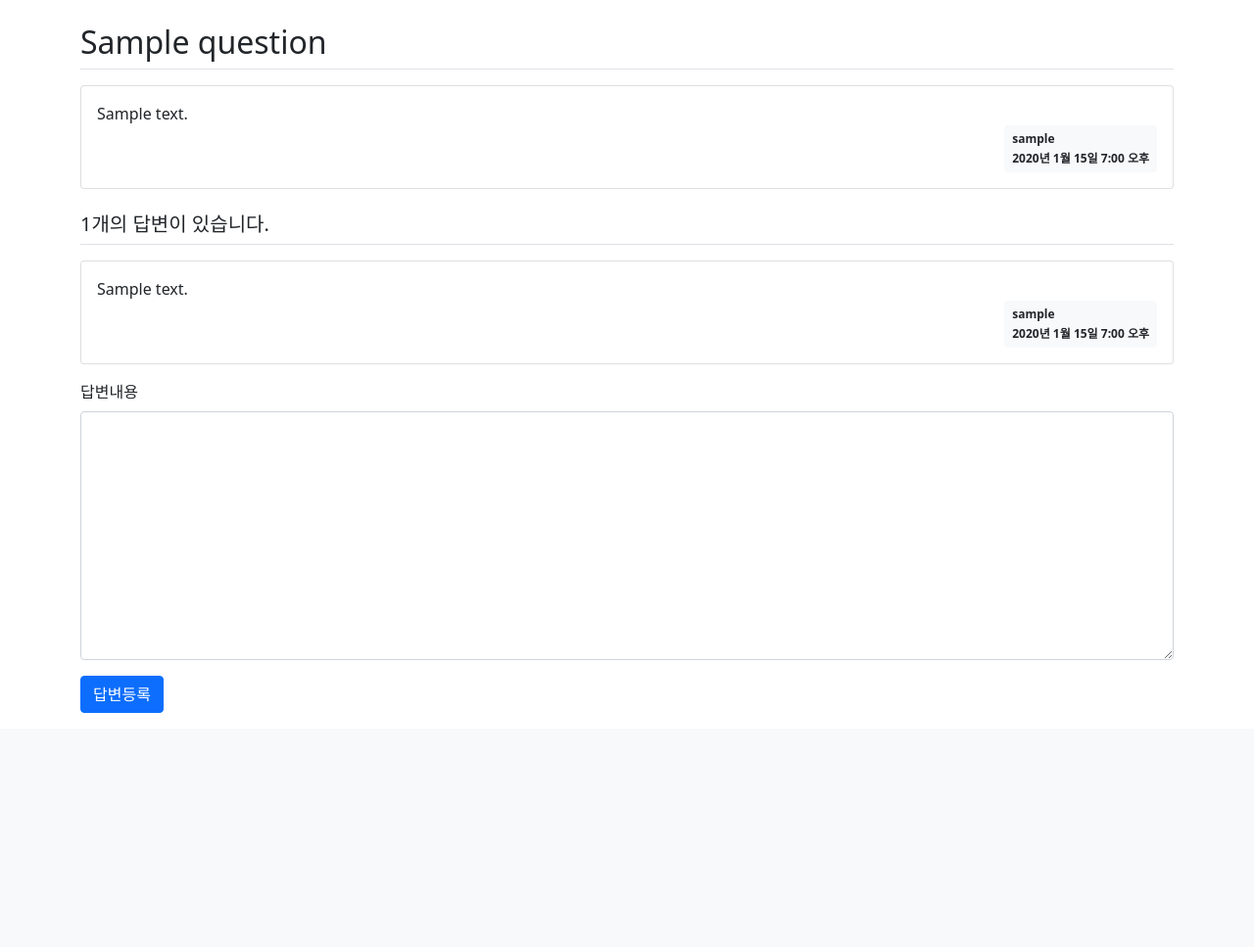
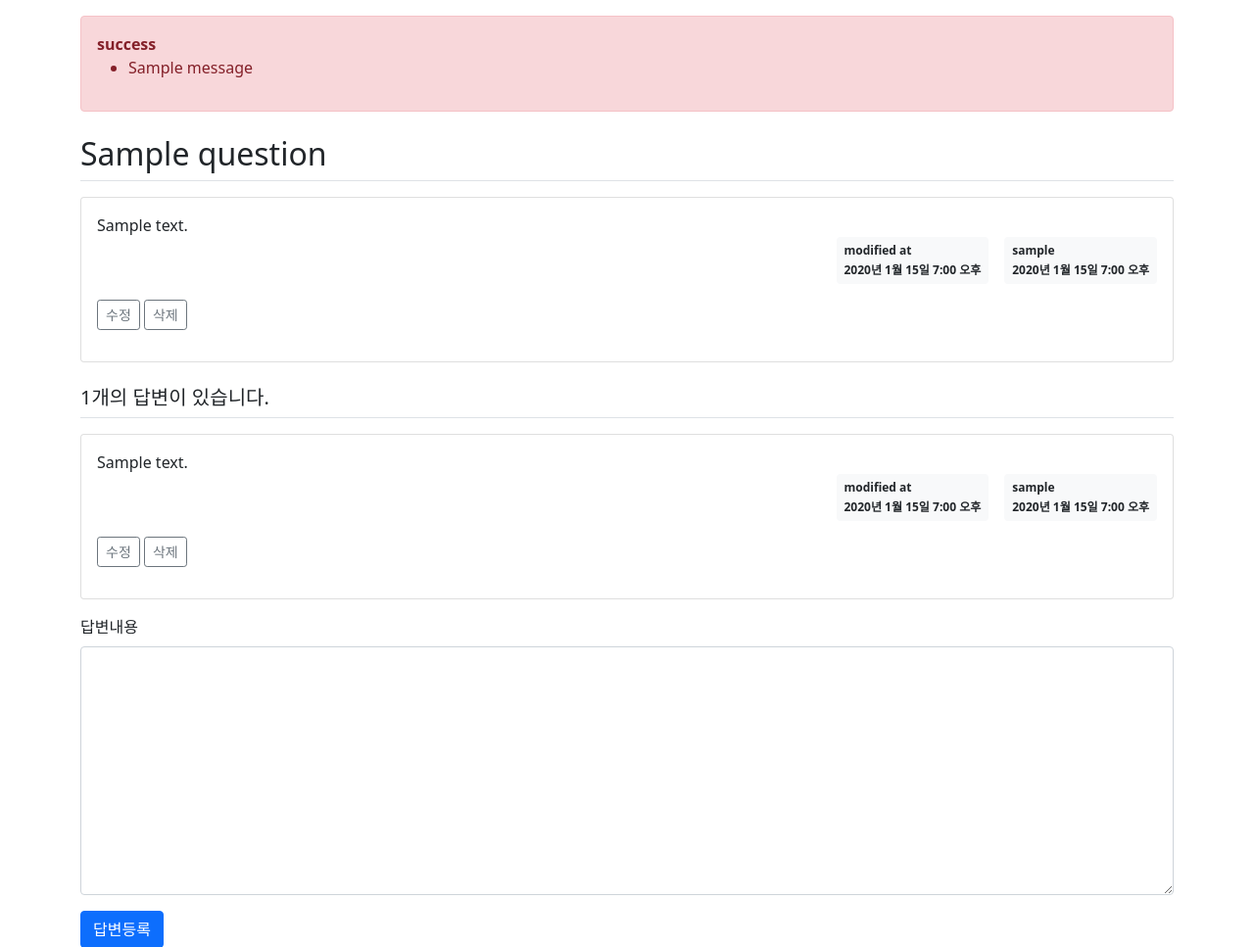
Before and after one commit to jwl22/learn-programming, a Django app: page /pybo/1/ in a window 1280 px wide. Shown: the part 57-1024 px from the top of the page at 98% size. Before the commit the page ends 785 px from the top, so only its background shows below. Run offline with Django 4.2, Linux system fonts and the light colour scheme; a user stored in the database is signed in; tables that the repository leaves empty hold one stand-in row (values such as "Sample post"); one stand-in notice (Sample message) is shown; some libraries are stand-ins or nearby versions.

Commit message:
Add answer modify/delete

```diff
--- a/pybo/models.py
+++ b/pybo/models.py
@@ -10,6 +10,7 @@ class Question(models.Model):
     author = models.ForeignKey(User, on_delete=models.CASCADE)
     subject = models.CharField(max_length=200)
     content = models.TextField()
+    modify_date = models.DateTimeField(null=True, blank=True)
     create_date = models.DateTimeField()
 
     def __str__(self):
@@ -20,4 +21,5 @@ class Answer(models.Model):
     author = models.ForeignKey(User, on_delete=models.CASCADE)
     question = models.ForeignKey(Question, on_delete=models.CASCADE)
     content = models.TextField()
+    modify_date = models.DateTimeField(null=True, blank=True)
     create_date = models.DateTimeField()
--- a/pybo/urls.py
+++ b/pybo/urls.py
@@ -10,4 +10,12 @@ urlpatterns = [
     path('answer/create/<int:question_id>/',
          views.answer_create, name='answer_create'),
     path('question/create/', views.question_create, name='question_create'),
+    path('question/modify/<int:question_id>/',
+         views.question_modify, name='question_modify'),
+    path('question/delete/<int:question_id>/',
+         views.question_delete, name='question_delete'),
+    path('answer/modify/<int:answer_id>/',
+         views.answer_modify, name='answer_modify'),
+    path('answer/delete/<int:answer_id>/',
+         views.answer_delete, name='answer_delete'),
 ]
--- a/pybo/views.py
+++ b/pybo/views.py
@@ -1,10 +1,11 @@
 from django.shortcuts import render, get_object_or_404, redirect
 from django.http import HttpResponseNotAllowed
 from django.utils import timezone
-from .models import Question
+from .models import Question, Answer
 from .forms import QuestionForm, AnswerForm
 from django.core.paginator import Paginator
 from django.contrib.auth.decorators import login_required
+from django.contrib import messages
 
 # Create your views here.
 
@@ -56,3 +57,61 @@ def question_create(request):
         form = QuestionForm()
     context = {'form': form}
     return render(request, 'pybo/question_form.html', context)
+
+
+@login_required(login_url='common:login')
+def question_modify(request, question_id):
+    question = get_object_or_404(Question, pk=question_id)
+    if request.user != question.author:
+        messages.error(request, '수정권한이 없습니다')
+        return redirect('pybo:detail', question_id=question.id)
+    if request.method == "POST":
+        form = QuestionForm(request.POST, instance=question)
+        if form.is_valid():
+            question = form.save(commit=False)
+            question.modify_date = timezone.now()  # 수정일시 저장
+            question.save()
+            return redirect('pybo:detail', question_id=question.id)
+    else:
+        form = QuestionForm(instance=question)
+    context = {'form': form}
+    return render(request, 'pybo/question_form.html', context)
+
+
+@login_required(login_url='common:login')
+def question_delete(request, question_id):
+    question = get_object_or_404(Question, pk=question_id)
+    if request.user != question.author:
+        messages.error(request, '삭제권한이 없습니다')
+        return redirect('pybo:detail', question_id=question.id)
+    question.delete()
+    return redirect('pybo:index')
+
+
+@login_required(login_url='common:login')
+def answer_modify(request, answer_id):
+    answer = get_object_or_404(Answer, pk=answer_id)
+    if request.user != answer.author:
+        messages.error(request, '수정권한이 없습니다')
+        return redirect('pybo:detail', question_id=answer.question.id)
+    if request.method == "POST":
+        form = AnswerForm(request.POST, instance=answer)
+        if form.is_valid():
+            answer = form.save(commit=False)
+            answer.modify_date = timezone.now()
+            answer.save()
+            return redirect('pybo:detail', question_id=answer.question.id)
+    else:
+        form = AnswerForm(instance=answer)
+    context = {'answer': answer, 'form': form}
+    return render(request, 'pybo/answer_form.html', context)
+
+
+@login_required(login_url='common:login')
+def answer_delete(request, answer_id):
+    answer = get_object_or_404(Answer, pk=answer_id)
+    if request.user != answer.author:
+        messages.error(request, '삭제권한이 없습니다')
+    else:
+        answer.delete()
+    return redirect('pybo:detail', question_id=answer.question.id)
--- a/templates/base.html
+++ b/templates/base.html
@@ -19,5 +19,9 @@
     {% block content %}
     {% endblock %}
     <script src="{% static 'bootstrap.min.js' %}"></script>
+    <!-- 자바스크립트 Start -->
+    {% block script %}
+    {% endblock %}
+    <!-- 자바스크립트 End -->
 </body>
 </html>
--- a/templates/pybo/question_detail.html
+++ b/templates/pybo/question_detail.html
@@ -1,16 +1,39 @@
 {% extends 'base.html' %}
 {% block content %}
 <div class="container my-3">
+    <!-- message 표시 -->
+    {% if messages %}
+    <div class="alert alert-danger my-3" role="alert">
+    {% for message in messages %}
+        <strong>{{ message.tags }}</strong>
+        <ul><li>{{ message.message }}</li></ul>
+    {% endfor %}
+    </div>
+    {% endif %}
     <!-- 질문 -->
     <h2 class="border-bottom py-2">{{ question.subject }}</h2>
     <div class="card my-3">
         <div class="card-body">
             <div class="card-text" style="white-space: pre-line;">{{ question.content }}</div>
             <div class="d-flex justify-content-end">
+                {% if question.modify_date %}
+                <div class="badge bg-light text-dark p-2 text-start mx-3">
+                    <div class="mb-2">modified at</div>
+                    <div>{{ question.modify_date }}</div>
+                </div>
+                {% endif %}
                 <div class="badge bg-light text-dark p-2 text-start">
                     <div class="mb-2">{{ question.author.username }}</div>
                     <div>{{ question.create_date }}</div>
                 </div>
+            </div>
+            <div class="my-3">
+                {% if request.user == question.author %}
+                <a href="{% url 'pybo:question_modify' question.id  %}"
+                   class="btn btn-sm btn-outline-secondary">수정</a>
+                <a href="javascript:void(0)" class="delete btn btn-sm btn-outline-secondary"
+                    data-uri="{% url 'pybo:question_delete' question.id %}">삭제</a>
+                {% endif %}
             </div>
         </div>
     </div>
@@ -21,10 +44,24 @@
         <div class="card-body">
             <div class="card-text" style="white-space: pre-line;">{{ answer.content }}</div>
             <div class="d-flex justify-content-end">
+                {% if answer.modify_date %}
+                <div class="badge bg-light text-dark p-2 text-start mx-3">
+                    <div class="mb-2">modified at</div>
+                    <div>{{ answer.modify_date }}</div>
+                </div>
+                {% endif %}
                 <div class="badge bg-light text-dark p-2 text-start" >
                     <div class="mb-2">{{ answer.author.username }}</div>
                     <div>{{ answer.create_date }}</div>
                 </div>
+            </div>
+            <div class="my-3">
+                {% if request.user == answer.author %}
+                <a href="{% url 'pybo:answer_modify' answer.id  %}"
+                   class="btn btn-sm btn-outline-secondary">수정</a>
+                <a href="#" class="delete btn btn-sm btn-outline-secondary "
+                    data-uri="{% url 'pybo:answer_delete' answer.id  %}">삭제</a>
+                {% endif %}
             </div>
         </div>
     </div>
@@ -42,3 +79,15 @@
     </form>
 </div>
 {% endblock %}
+{% block script %}
+<script type='text/javascript'>
+const delete_elements = document.getElementsByClassName("delete");
+Array.from(delete_elements).forEach(function(element) {
+    element.addEventListener('click', function() {
+        if(confirm("정말로 삭제하시겠습니까?")) {
+            location.href = this.dataset.uri;
+        };
+    });
+});
+</script>
+{% endblock %}
```
Also changed, not shown: templates/pybo/answer_form.html (added, +16 -0 lines), pybo/migrations/0004_answer_modify_date_question_modify_date.py (added).
